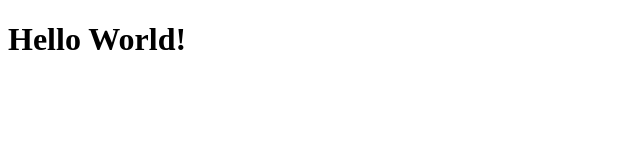
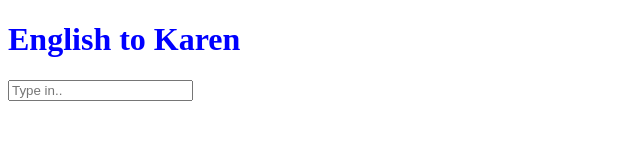
Before and after one commit to saw-RedAnt/saw-redant.github.io, a plain HTML site: page index.html in a window 1280 px wide. Shown: the whole page, without its empty margins (0-640 px from the left). Drawn offline with Linux system fonts and the light colour scheme.

Commit message:
Added style and search bar

```diff
--- a/index.html
+++ b/index.html
@@ -1,9 +1,15 @@
 <!DOCTYPE html>
 <html lang="en">
 <head>
-    <title>Hello World!</title>
+    <title>Karen Medical Dictionary</title>
+    <style>
+        h1{
+            color: Blue;
+        }
+    </style>
 </head>
 <body>
-    <h1>Hello World!</h1>
+    <h1>English to Karen</h1>
+    <input type="text" placeholder="Type in..">
 </body>
 </html>
```
